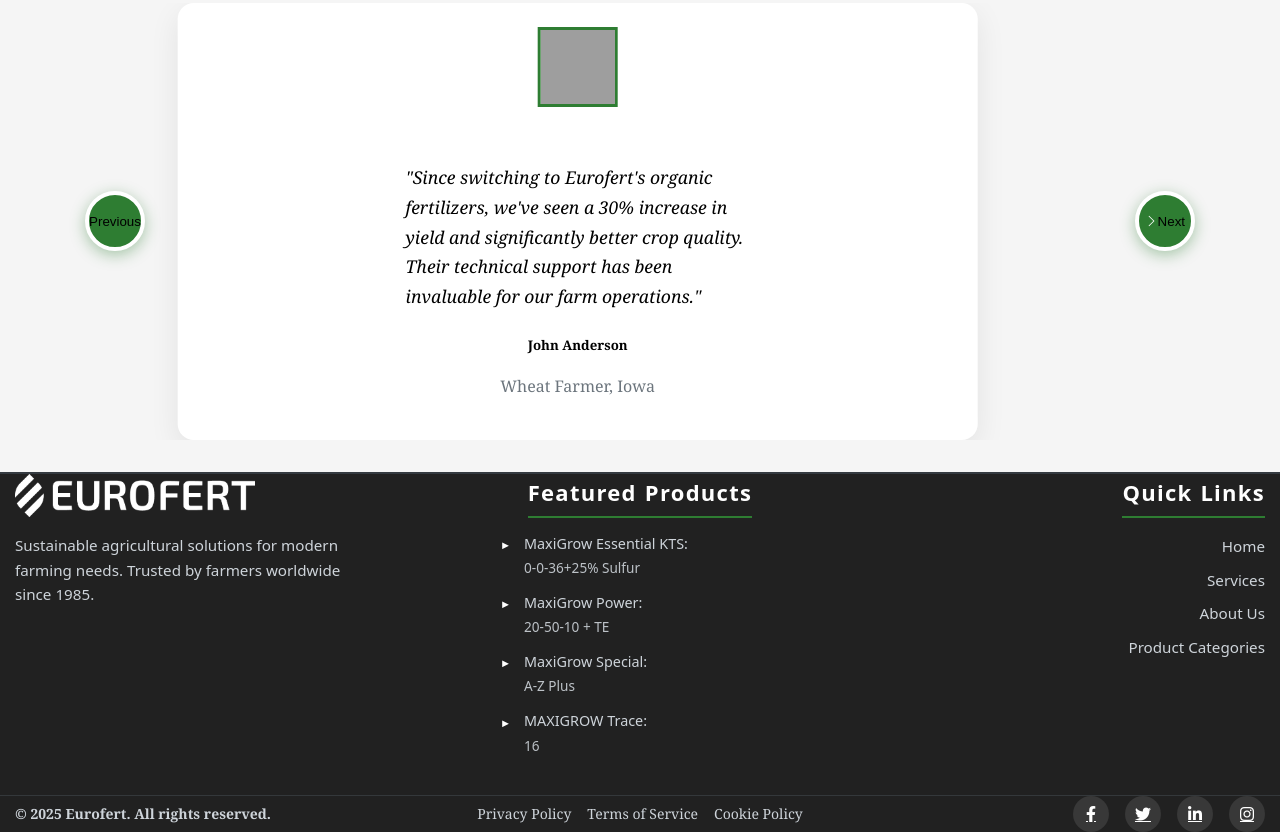
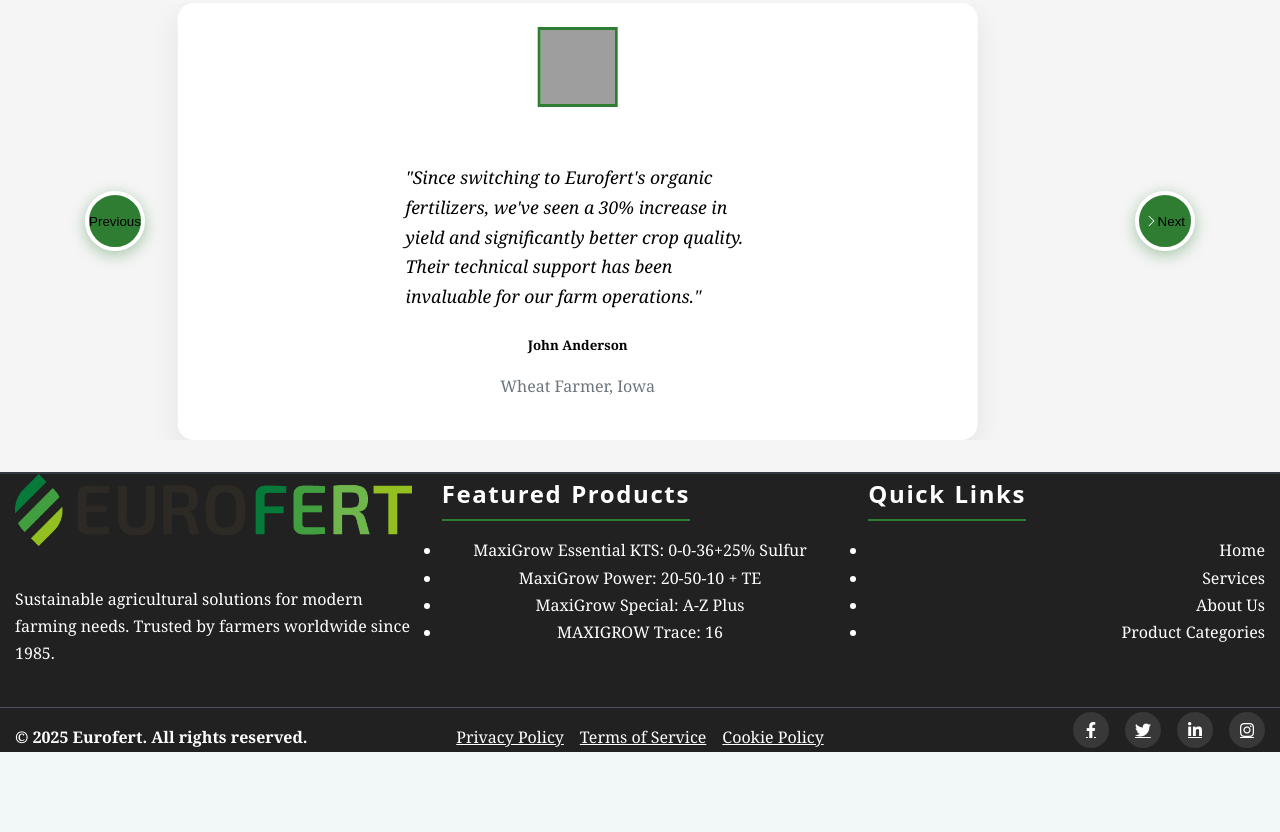
Before and after one commit to CoderX992/eurofert-website, a website built with Vite: page index.html in a window 1280 px wide. Shown: the part 2882-3714 px from the top of the page. After the commit the page ends 3634 px from the top, so only its background shows below. Built offline with nearby package versions, Linux system fonts and the light colour scheme; grey boxes are pictures that could not be loaded.

Commit message:
Updated styles.css

```diff
--- a/css/styles.css
+++ b/css/styles.css
@@ -1773,63 +1773,89 @@
   margin-top: var(--space-md); /* Consistent spacing above buttons */
 }
 
-/* =========================
-   Footer - Bootstrap Grid Based Design
-   ========================= */
+/* Footer - CSS Grid Layout */
 .footer {
   background-color: var(--dark);
   color: white;
   border-top: 2px solid var(--gray-800);
-  width: 100%;
-  max-width: 100vw;
-  overflow-x: hidden;
-}
-
-.footer .container-fluid {
-  max-width: 1400px;
-  margin: 0 auto;
-}
-
-.footer *,
-.footer *::before,
-.footer *::after {
-  box-sizing: border-box;
-}
-
-.footer .logo-footer {
+}
+
+
+
+/* Desktop Media Query - Apply grid layout desktop grid footer -
+Desktop footer - Footer Desktop Layout */
+@media (min-width: 768px) {
+  .footer-container {
+    display: grid;
+    width:100%;
+    margin: 0;
+    grid-template-columns:
+    minmax(100px, 550px) minmax(260px, 1fr) minmax(200px, 0.8fr);
+    grid-auto-rows: auto auto;
+    grid-gap:1rem;
+    grid-template-areas:
+      "img-brand product-links quick-links"
+      "separator separator separator"
+      "copyright  legal    social";
+
+      padding-top:1.5rem;
+
+  }
+    /* 1st column */
+   .footer-top-left-col {
+    grid-area:img-brand;
+    padding-left: 1rem;
+   }
+
+ .footer-top-left-col .logo-footer {
    display: block;
-  max-width: 200px;
-  height: auto;
-  max-height: 80px;
   object-fit: contain;
    filter: brightness(0) invert(1);
-  image-rendering: -webkit-optimize-contrast;
-}
-
-.footer-subtitle {
-  font-family: var(--font-primary);
-  font-size: 0.9rem;
-  line-height: 1.6;
-  color: var(--gray-400);
+   image-rendering: -webkit-optimize-contrast; /* sharper in WebKit */
+
+  }
+
+  .footer-copyright-col {
+    grid-area:copyright;
+    justify-self: start;
+    padding-left: 1.2rem;
+    white-space: nowrap;
+  }
+
+  .footer-center-col.footer-top {
+    grid-area:product-links;
+    justify-self:center;
+  }
+
+   .footer-copyright-col .copyright-text
+   {
+    display: inline-block;
+    margin:0;  }
+
+  .footer-separator {
+    grid-area:separator;
+    width: 100%;
+    border: 0;
+    border-top: 1px solid var(--gray-700);
     margin: 0;
-  overflow-wrap: break-word;
-  word-break: break-word;
   }
 
   .footer-heading {
       margin: 0;
       font-family: var(--font-primary);
       font-weight: 600;
-  font-size: 1.25rem;
-  color: white;
-}
-
-.heading-text {
+     font-size: 1.5rem;
+     text-align:left;
+  }
+
+
+  .heading-text /* the title inside the the heading */
+     {
         position: relative;
         display: inline-block;
         padding-bottom: 0.4rem;
         word-spacing: 1px;
-  letter-spacing: 0.08rem;
+        letter-spacing: 0.1rem;
      }
 
 .heading-text::after {
@@ -1841,290 +1867,233 @@
   height: 2px;
   background-color: var(--primary);
 }
-
-.footer-links {
-  list-style: none;
-  padding: 0;
-  margin: 0;
-  display: inline-block;
-  text-align: left;
-}
-
-.footer-links li {
-  margin-bottom: 0.5rem;
+  /* ul list of products */
+  .footer-product-links {
+   display:block;
+    margin-bottom: var(--space-sm); /* Consistent list item spacing */
+     max-width: 42ch;          /* optional: keeps list visually compact */
+  }
+
+  .footer-product-links li {
+  margin-bottom: var(--space-sm); /* Consistent list item spacing */
+    }
+
+
+.footer-product-links a span {
+  display: block;
+}
+
+
+   .footer-legal-bottom {
+    grid-area:legal;
+    display:flex;
+    justify-self:center;
+  }
+
+
+ .footer-legal-list {
+    display: grid;
+    grid-template-columns: 1fr auto 1fr; /* left slot, center slot, right slot */
+    align-items: center;
+    column-gap: 1rem;
+    list-style:none;
+  }
+
+  /* left link aligned to the right edge of left slot */
+  .footer-legal-list li:first-child {
+    justify-self: end;
+  }
+
+
+  /* middle link forced to dead-center */
+  .footer-legal-list li:nth-child(2) {
+    justify-self: center;
+  }
+
+  /* right link aligned to the left edge of right slot */
+  .footer-legal-list li:last-child {
+    justify-self: start;
+  }
+
+
+  .footer-links a {
+    text-decoration:none;
+  }
+
+  /*.footer-legal-col {
+    grid-column: 2;
+    grid-row: 3;
+    justify-self: center;
+    align-self: center;
+    text-align: center;
+  }
+
+  .footer-social-col {
+    grid-column: 3;
+    grid-row: 3;
+    justify-self: end;
+    align-self: center;
+    display: flex;
+    gap: 0.75rem;
+  }
+}
+
+.footer-subtitle {
+  font-family: var(--font-primary);
+  font-size: clamp(0.8125rem, 1vw + 0.4rem, 0.9375rem);
   line-height: 1.6;
-}
+  color: var(--gray-400);
+  margin-top: 1rem;
+}
+
+
+
+
+.heading-text::after {
+  content: "";
+  position: absolute;
+  left: 0;
+  bottom: 0;
+  width: 100%;
+  height: 2px;
+  background-color: var(--primary);
+}
+
+
 
 .footer-links a {
   color: var(--gray-400);
   transition: all 0.2s ease;
   font-family: var(--font-primary);
-  font-size: 0.9rem;
+  line-height: 1.6;
+  font-size: clamp(0.8125rem, 1vw + 0.4rem, 0.9375rem);
   text-decoration: none;
-  display: inline-block;
-}
-
-.footer-links a:hover {
+  white-space: normal;
+  overflow-wrap: anywhere;
+  word-break: break-word;
+  hyphens: auto;
+  display: inline;
+}
+
+.footer-legal-list li {
+  margin: 0;
+  flex-shrink: 0;
+}
+
+.footer-legal-link {
+  font-size: clamp(0.75rem, 0.8vw + 0.4rem, 0.875rem);
+  text-decoration: none;
+  white-space: nowrap;
+  transition: color 0.2s ease;
+}
+
+
+
+.footer-legal-link:hover {
   color: #ffffff;
-  text-decoration: none;
-}
-
-/* ===================================================================
-   FEATURED PRODUCTS - Enhanced Styling with Arrows and Text Wrapping
-   =================================================================== */
-
-/* Featured Products Column - Center Column Specific Styling */
-.footer .col-lg-4.text-center {
+} */
+
+}
+
+/* =========================
+   Footer – TABLET RESPONSIVE
+   ========================= */
+@media (min-width: 768px) and (max-width: 991.98px) {
+
+}
+
+/* =========================
+   Footer – MOBILE RESPONSIVE
+   - Footer Mobile Responive - Mobile layout Footer - Footer layout Mobile
+   ========================= */
+@media (max-width: 767.98px) {
+  .footer-grid-container {
     display: flex;
     flex-direction: column;
     align-items: center;
-}
-
-.footer .col-lg-4.text-center .footer-links {
-  display: block;
+    text-align: center;
+    gap: 1.5rem;
+    padding: 1.25rem 1rem;
+  }
+
+  .footer-brand-col,
+  .footer-center-col,
+  .footer-links-col {
+    justify-self: center;
+    text-align: center;
+    max-width: 100%;
+  }
+
+  .footer-brand-col {
+    order: 1;
+  }
+
+  .footer-center-col {
+    order: 2;
+  }
+
+  .footer-links-col {
+    order: 3;
+  }
+
+  .footer-separator {
+    order: 4;
     width: 100%;
-  max-width: 280px;
-  text-align: left;
-  margin: 0 auto;
-  padding: 0;
-  list-style: none;
-}
-
-.footer .col-lg-4.text-center .footer-links li {
-  position: relative;
-  padding-left: 1.5rem;
-  margin-bottom: 0.875rem;
-  line-height: 1.5;
-  display: block;
-  width: 100%;
-}
-
-/* Arrow bullets using ::before pseudo-element */
-.footer .col-lg-4.text-center .footer-links li::before {
-  content: '►';
-  position: absolute;
-  left: 0;
-  top: 0.2rem;
-  color: white;
-  font-size: 0.7rem;
-}
-
-/* Link styling */
-.footer .col-lg-4.text-center .footer-links a {
-  color: var(--gray-400);
-  transition: color 0.25s ease;
-  font-family: var(--font-primary);
-  font-size: 0.9rem;
-  text-decoration: none;
-  line-height: 1.6;
-  white-space: normal;
-}
-
-
-/* Footer product title styling */
-.footer .footer-product-title {
-  display: block;
-  font-size: 0.9rem;
-  font-weight: 500;
-  color: var(--gray-400);
-  margin-bottom: 0.25rem;
-  line-height: 1.4;
-}
-
-/* Footer product info/formula styling */
-.footer .footer-product-info {
-  display: block;
-  font-size: 0.85rem;
-  font-weight: 300;
-  color: var(--gray-400);
-  opacity: 0.9;
-  line-height: 1.4;
-}
-
-/* Hover effect for entire link */
-.footer .col-lg-4.text-center .footer-links a:hover {
-  color: #ffffff;
-}
-
-.footer .col-lg-4.text-center .footer-links a:hover .footer-product-title,
-.footer .col-lg-4.text-center .footer-links a:hover .footer-product-info {
-  color: #ffffff;
-  opacity: 1;
-}
-
-/* Ensure heading stays centered */
-.footer .col-lg-4.text-center .footer-heading {
-  text-align: center;
-  width: 100%;
-}
-
-/* Mobile and Tablet Responsive Adjustments */
-@media (max-width: 991.98px) {
-  .footer .col-lg-4.text-center {
-    text-align: center !important;
-  }
-
-  .footer .col-lg-4.text-center .footer-links {
-    max-width: 100%;
-    margin: 0 auto;
-  }
-
-  .footer .col-lg-4.text-center .footer-links li {
-    text-align: left;
-  }
-}
-
-/* Mobile: Adjust spacing and sizing */
-@media (max-width: 767.98px) {
-  .footer .col-lg-4.text-center .footer-links {
-    max-width: 100%;
-    padding: 0 0.5rem;
-  }
-
-  .footer .col-lg-4.text-center .footer-links li {
-    padding-left: 1.25rem;
+  }
+
+  .footer-legal-col {
+    order: 5;
+  }
+
+  .footer-copyright-col {
+    order: 6;
+    padding-left: 0;
+  }
+
+  .footer-social-col {
+    order: 7;
+    justify-content: center;
+  }
+
+  .footer-heading {
+    font-size: clamp(0.875rem, 1.2vw + 0.5rem, 1rem);
+    margin-bottom: 0.5rem;
+  }
+
+  .heading-text {
+    padding-bottom: 0.3rem;
+    letter-spacing: 0.05rem;
+  }
+
+  .footer-links li {
     margin-bottom: 0.75rem;
   }
 
-  .footer .col-lg-4.text-center .footer-links a {
-    font-size: 1rem;
-  }
-
-  .footer .col-lg-4.text-center .footer-links .footer-product-info {
-    font-size: 1rem;
-  }
-}
-
-.footer-separator {
-  width: 100%;
-  border: 0;
-  border-top: 1px solid var(--gray-700);
-  margin: 0;
-  opacity: 0.5;
-}
-
-.copyright-text {
-  color: var(--gray-400);
-  font-size: 0.875rem;
-  margin: 0;
+  .footer-links {
+    margin-top: 0.75rem;
   }
 
   .footer-legal-list {
-  list-style: none;
-  padding: 0;
-  margin: 0;
-}
-
-.footer-legal-list li {
-  margin: 0;
+    justify-content: center;
+    gap: clamp(0.5rem, 2vw, 1rem);
   }
 
   .footer-legal-link {
-  font-size: 0.875rem;
-  text-decoration: none;
-  color: var(--gray-400);
-  transition: color 0.2s ease;
-  white-space: nowrap;
-}
-
-.footer-legal-link:hover {
-  color: #ffffff;
-}
-
-
-
-/* Desktop Footer - Bootstrap Grid Layout */
-@media (min-width: 992px) {
-
-  .footer .logo-footer {
-    max-width: 240px;
-    max-height: 100px;
-  }
-
-  .footer .text-start {
-    text-align: left !important;
-  }
-
-  .footer .text-center {
-    text-align: center !important;
-  }
-
-  .footer .text-end {
-    text-align: right !important;
-  }
-
-  .footer-heading {
-    font-size: 1.375rem;
-  }
-
-  .footer-subtitle {
-    font-size: 0.95rem;
-    max-width: 90%;
-  }
-
-  .footer-links {
-    text-align: inherit;
-  }
-
-  .footer-links a {
-    font-size: 0.95rem;
-  }
-
-}
-
-/* Responsive Footer Adjustments */
-@media (max-width: 991.98px) {
-  .footer .col-lg-4 {
-    text-align: center !important;
-  }
-
-  .footer .text-start,
-  .footer .text-end {
-    text-align: center !important;
-  }
-
-  .footer .logo-footer {
-    margin: 0 auto;
-  }
-
-  .footer .d-flex {
-    justify-content: center !important;
-  }
-
-  .footer-links {
-    text-align: center;
-  }
-}
-
-/* Mobile Footer */
-@media (max-width: 767.98px) {
-  .footer .container-fluid {
-    padding: 2rem 1.5rem;
-  }
-
-  .footer .logo-footer {
-    max-width: 180px;
-    max-height: 70px;
-  }
-
-  .footer-heading {
-    font-size: 1.125rem;
-  }
-
-  .footer-subtitle {
-    font-size: 0.875rem;
-  }
-
-  .footer-links a {
-    font-size: 0.875rem;
+    font-size: clamp(0.6875rem, 0.8vw + 0.35rem, 0.8125rem);
+  }
+}
+
+@media (max-width: 479px) {
+  .footer-legal-list {
+    gap: clamp(0.375rem, 1.5vw, 0.625rem);
   }
 
   .footer-legal-link {
-    font-size: 0.8125rem;
-  }
-
-  .copyright-text {
-    font-size: 0.8125rem;
+    font-size: clamp(0.625rem, 0.7vw + 0.35rem, 0.75rem);
+  }
+
+  .footer-meta {
+    font-size: clamp(0.6875rem, 0.7vw + 0.35rem, 0.8125rem);
   }
 }
 
```
Lines whose indentation alone changed are shown as unchanged.
